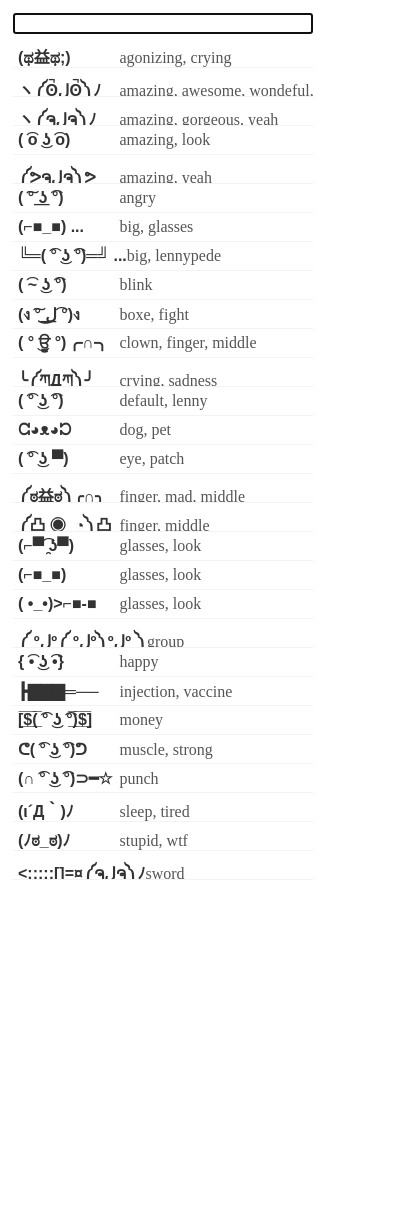
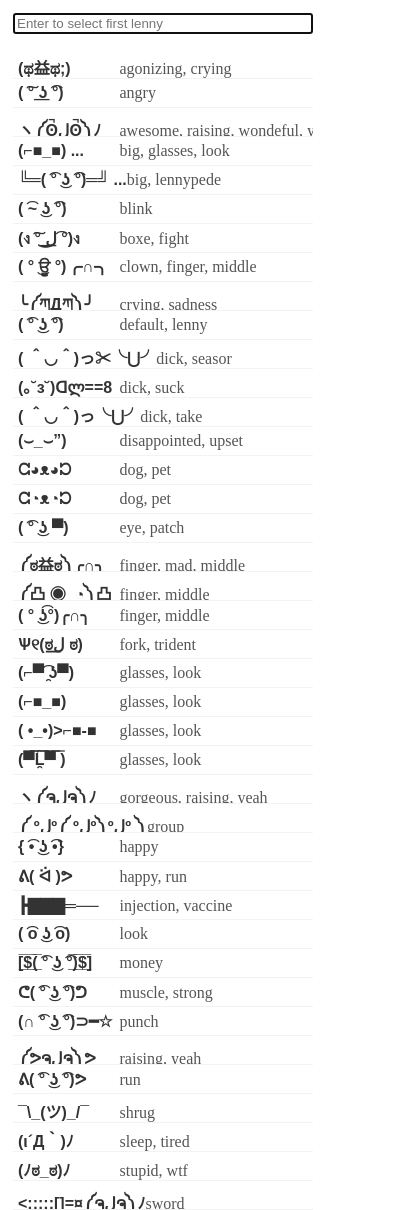
Before and after one commit to LiberQuack/lenny-faces-extension, a browser extension: page src/popup.html in a window 400 px wide. Before the commit the page ends 880 px from the top, so only its background shows below. Drawn offline with Linux system fonts and the light colour scheme; some packages are replaced by stand-ins of ours; a script that the page names is missing.

Commit message:
Enter selects the first lenny / Added more lennys

```diff
--- a/src/lenny-faces.json
+++ b/src/lenny-faces.json
@@ -33,7 +33,6 @@
         "title": "( ͡o ͜ʖ ͡o)",
         "value": "( ͡o ͜ʖ ͡o)",
         "tags": [
-      "amazing",
             "look"
         ]
     },
@@ -57,7 +56,7 @@
         "value": "ヽ༼ຈل͜ຈ༽ﾉ",
         "tags": [
             "gorgeous",
-      "amazing",
+            "raising",
             "yeah"
         ]
     },
@@ -122,7 +121,7 @@
         "title": "༼ᕗຈل͜ຈ༽ᕗ",
         "value": "༼ᕗຈل͜ຈ༽ᕗ",
         "tags": [
-      "amazing",
+            "raising",
             "yeah"
         ]
     },
@@ -145,7 +144,7 @@
         "title": "ヽ༼ʘ̚ل͜ʘ̚༽ﾉ",
         "value": "ヽ༼ʘ̚ل͜ʘ̚༽ﾉ",
         "tags": [
-      "amazing",
+            "raising",
             "awesome",
             "yeah",
             "wondeful"
@@ -211,7 +210,8 @@
         "value": "(⌐■_■)\r\n\r\n( •_• )>⌐■-■\r\n\r\n( O_O)",
         "tags": [
             "big",
-      "glasses"
+            "glasses",
+            "look"
         ]
     },
     {
@@ -228,5 +228,91 @@
         "tags": [
             "money"
         ]
+    },
+    {
+        "title": "ᕕ( ͡° ͜ʖ ͡°)ᕗ",
+        "value": "ᕕ( ͡° ͜ʖ ͡°)ᕗ",
+        "tags": [
+            "run"
+        ]
+    },
+    {
+        "title": "ᕕ( ᐛ )ᕗ",
+        "value": "ᕕ( ᐛ )ᕗ",
+        "tags": [
+            "run",
+            "happy"
+        ]
+    },
+    {
+        "title": "(▀̿̿Ĺ̯̿̿▀̿ ̿)",
+        "value": "(▀̿̿Ĺ̯̿̿▀̿ ̿)",
+        "tags": [
+            "glasses",
+            "look"
+        ]
+    },
+    {
+        "title": "¯\\_(ツ)_/¯",
+        "value": "¯\\_(ツ)_/¯",
+        "tags": [
+            "shrug"
+        ]
+    },
+    {
+        "title": "(｡˘з˘)ᗡლ==8",
+        "value": "(｡˘з˘)ᗡლ==8",
+        "tags": [
+            "suck",
+            "dick"
+        ]
+    },
+    {
+        "title": "( ° ͜ʖ͡°)╭∩╮",
+        "value": "( ° ͜ʖ͡°)╭∩╮",
+        "tags": [
+            "middle",
+            "finger"
+        ]
+    },
+    {
+        "title": "( ＾◡＾)っ✂╰⋃╯",
+        "value": "( ＾◡＾)っ✂╰⋃╯",
+        "tags": [
+            "seasor",
+            "dick"
+        ]
+    },
+    {
+        "title": "ᘳ◔ᴥ◔ᘰ",
+        "value": "ᘳ◔ᴥ◔ᘰ",
+        "tags": [
+            "dog",
+            "pet"
+        ]
+    },
+    {
+        "title": "( ＾◡＾)っ╰⋃╯",
+        "value": "( ＾◡＾)っ╰⋃╯",
+        "tags": [
+            "take",
+            "dick"
+        ]
+    },
+    {
+        "title": "(⌣_⌣”)",
+        "value": "(⌣_⌣”)",
+        "tags": [
+            "disappointed",
+            "upset"
+        ]
+    },
+    {
+        "title": "Ѱ୧(ಠل͟ ಠ)",
+        "value": "Ѱ୧(ಠل͟ ಠ)",
+        "tags": [
+            "trident",
+            "fork"
+        ]
     }
 ]
--- a/src/popup.html
+++ b/src/popup.html
@@ -3,7 +3,9 @@
     <link rel="stylesheet" href="style.css">
   </head>
   <body>
-    <input id="search">
+    <form id="form">
+        <input id="search" placeholder="Enter to select first lenny">
+    </form>
     <section id="content">
       <ul id="list">
       </ul>
--- a/src/script.js
+++ b/src/script.js
@@ -34,3 +34,9 @@ fetch('lenny-faces.json')
 
 search.focus();
 search.addEventListener("input",() => searchLenny(list, search.value));
+search.onblur = () => search.placeholder = "";
+
+form.onsubmit = e => {
+    e.preventDefault();
+    list.querySelector("li:not([hidden])").click();
+}
```
Also changed, not shown: manifest.json. Lines whose indentation alone changed are shown as unchanged.
